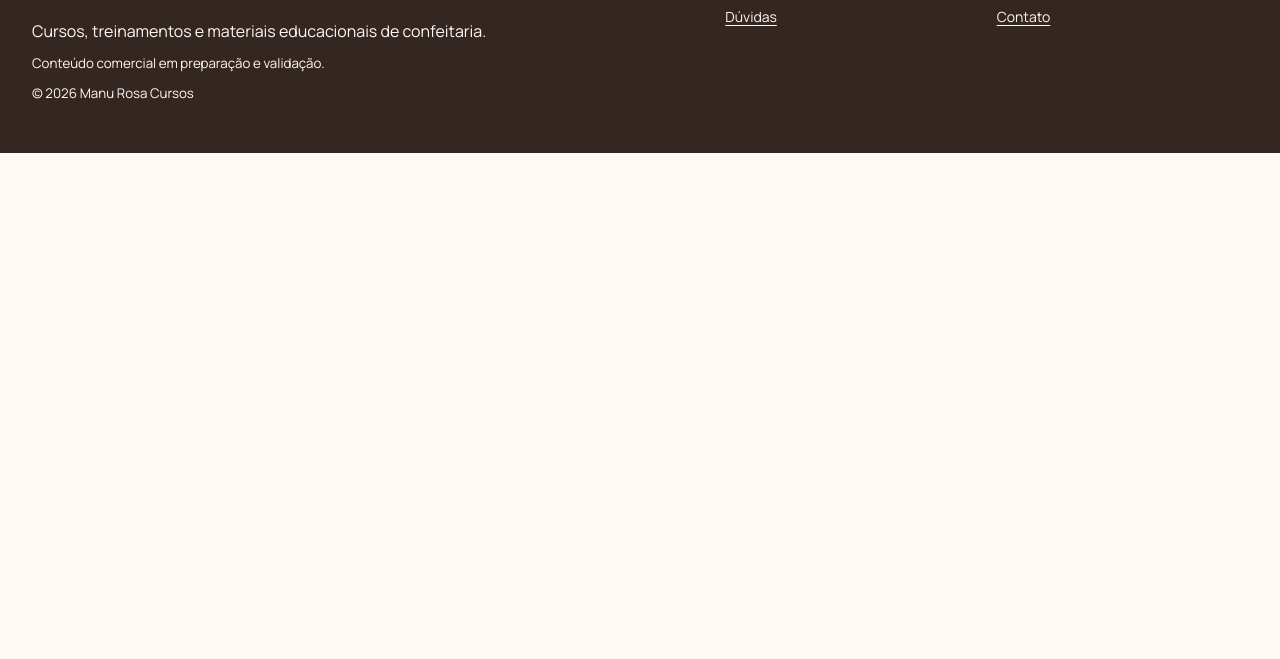
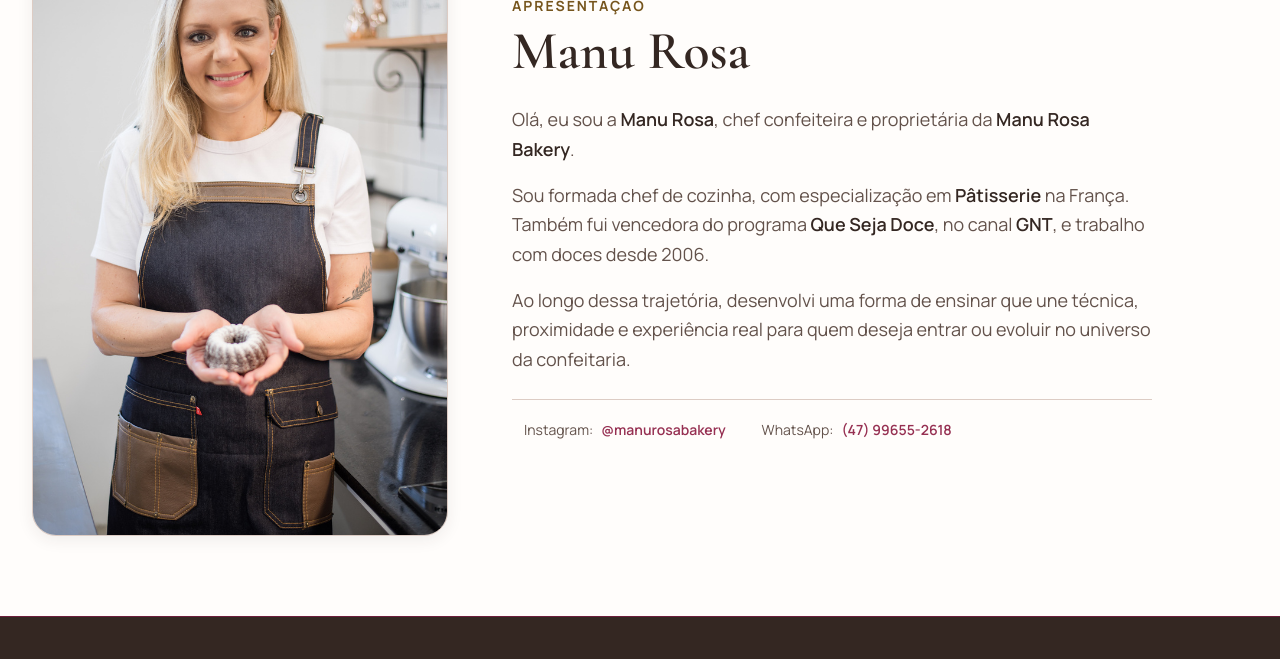
Before and after one commit to maicon-oliveira-dev/manu_repaginada, an Astro site in the folder astro-site/: page /cursos in a window 1280 px wide. Shown: the part 849-1508 px from the top of the page. Before the commit the page ends 1002 px from the top, so only its background shows below. Built offline with nearby package versions, Linux system fonts and the light colour scheme; Astro itself is replaced by a stand-in of ours.

Commit message:
feat: add courses presentation section

```diff
--- /dev/null
+++ b/astro-site/src/components/courses/CoursesPresentation.astro
@@ -0,0 +1,206 @@
+---
+import type { ImageMetadata } from 'astro';
+import { Picture } from 'astro:assets';
+import manuPortraitAsset from '../../assets/courses/manu-rosa-retrato.jpeg';
+import Container from '../ui/Container.astro';
+
+const manuPortrait: ImageMetadata = manuPortraitAsset;
+const whatsappHref =
+  'https://api.whatsapp.com/send?phone=5547996552618&text=Ol%C3%A1%2C%20gostaria%20de%20saber%20mais%20sobre%20os%20cursos%20da%20Chef%20Manu%20Rosa.';
+---
+
+<section class="courses-presentation" aria-labelledby="courses-presentation-title">
+  <Container size="wide">
+    <div class="courses-presentation__layout">
+      <figure class="courses-presentation__portrait">
+        <Picture
+          class="courses-presentation__image"
+          pictureAttributes={{ class: 'courses-presentation__picture' }}
+          src={manuPortrait}
+          formats={['avif', 'webp']}
+          fallbackFormat="jpeg"
+          width={701}
+          height={1050}
+          widths={[320, 480, 600, 701]}
+          sizes="(min-width: 40rem) 26rem, calc(100vw - 2rem)"
+          alt="Retrato da Chef Manu Rosa"
+          loading="lazy"
+          decoding="async"
+        />
+      </figure>
+
+      <div class="courses-presentation__content">
+        <header class="courses-presentation__heading">
+          <span class="courses-presentation__eyebrow">Apresentação</span>
+          <h2 id="courses-presentation-title">Manu Rosa</h2>
+        </header>
+
+        <div class="courses-presentation__copy">
+          <p>
+            Olá, eu sou a <strong>Manu Rosa</strong>, chef confeiteira e proprietária da <strong>Manu Rosa Bakery</strong>.
+          </p>
+          <p>
+            Sou formada chef de cozinha, com especialização em <strong>Pâtisserie</strong> na França. Também fui vencedora do programa <strong>Que Seja Doce</strong>, no canal <strong>GNT</strong>, e trabalho com doces desde 2006.
+          </p>
+          <p>
+            Ao longo dessa trajetória, desenvolvi uma forma de ensinar que une técnica, proximidade e experiência real para quem deseja entrar ou evoluir no universo da confeitaria.
+          </p>
+        </div>
+
+        <address class="courses-presentation__contacts">
+          <a href="https://www.instagram.com/manurosabakery/" target="_blank" rel="noopener noreferrer">
+            <span>Instagram:</span>
+            <strong>@manurosabakery</strong>
+          </a>
+          <a href={whatsappHref} target="_blank" rel="noopener noreferrer">
+            <span>WhatsApp:</span>
+            <strong>(47) 99655-2618</strong>
+          </a>
+        </address>
+      </div>
+    </div>
+  </Container>
+</section>
+
+<style>
+  .courses-presentation {
+    padding-block: clamp(var(--space-12), 7vw, var(--space-20));
+    background: var(--color-surface);
+  }
+
+  .courses-presentation__layout {
+    display: grid;
+    align-items: center;
+    gap: clamp(var(--space-8), 6vw, var(--space-16));
+  }
+
+  .courses-presentation__portrait {
+    width: 100%;
+    max-width: 26rem;
+    margin: 0 auto;
+    border: 0.0625rem solid var(--color-border);
+    border-radius: var(--radius-lg);
+    background: var(--color-background-soft);
+    box-shadow: var(--shadow-sm);
+    overflow: hidden;
+  }
+
+  .courses-presentation__portrait :global(.courses-presentation__picture) {
+    display: block;
+    aspect-ratio: 701 / 1050;
+  }
+
+  .courses-presentation__image {
+    width: 100%;
+    height: 100%;
+    object-fit: cover;
+  }
+
+  .courses-presentation__content {
+    display: grid;
+    max-width: 40rem;
+    gap: var(--space-6);
+  }
+
+  .courses-presentation__heading {
+    display: grid;
+    gap: var(--space-2);
+  }
+
+  .courses-presentation__eyebrow {
+    color: var(--color-accent);
+    font-size: var(--font-size-sm);
+    font-weight: var(--font-weight-bold);
+    letter-spacing: 0.14em;
+    line-height: var(--line-height-heading);
+    text-transform: uppercase;
+  }
+
+  .courses-presentation h2 {
+    font-size: var(--font-size-4xl);
+    line-height: var(--line-height-tight);
+  }
+
+  .courses-presentation__copy {
+    display: grid;
+    gap: var(--space-4);
+    color: var(--color-text-muted);
+    font-size: var(--font-size-lg);
+  }
+
+  .courses-presentation__copy strong {
+    color: var(--color-text);
+    font-weight: var(--font-weight-semibold);
+  }
+
+  .courses-presentation__contacts {
+    display: flex;
+    flex-wrap: wrap;
+    gap: var(--space-3);
+    padding-top: var(--space-2);
+    border-top: 0.0625rem solid var(--color-border);
+    font-style: normal;
+  }
+
+  .courses-presentation__contacts a {
+    display: inline-flex;
+    min-height: 2.75rem;
+    align-items: center;
+    gap: var(--space-2);
+    padding: var(--space-2) var(--space-3);
+    border-radius: var(--radius-sm);
+    color: var(--color-brand);
+    font-size: var(--font-size-sm);
+    text-decoration: none;
+  }
+
+  .courses-presentation__contacts a:hover {
+    background: var(--color-brand-soft);
+    color: var(--color-brand-hover);
+  }
+
+  .courses-presentation__contacts span {
+    color: var(--color-text-muted);
+  }
+
+  .courses-presentation__contacts strong {
+    font-weight: var(--font-weight-semibold);
+  }
+
+  @media (min-width: 56.25rem) {
+    .courses-presentation__layout {
+      grid-template-columns: minmax(20rem, 26rem) minmax(0, 1fr);
+    }
+
+    .courses-presentation__portrait {
+      justify-self: start;
+      margin: 0;
+    }
+  }
+
+  @media (max-width: 39.99rem) {
+    .courses-presentation {
+      padding-block: var(--space-12);
+    }
+
+    .courses-presentation__portrait {
+      max-width: 24rem;
+    }
+
+    .courses-presentation__content {
+      gap: var(--space-5);
+    }
+
+    .courses-presentation__copy {
+      font-size: var(--font-size-base);
+    }
+
+    .courses-presentation__contacts {
+      display: grid;
+    }
+
+    .courses-presentation__contacts a {
+      width: 100%;
+    }
+  }
+</style>
--- a/astro-site/src/pages/cursos/index.astro
+++ b/astro-site/src/pages/cursos/index.astro
@@ -1,6 +1,7 @@
 ---
 import BaseLayout from '../../layouts/BaseLayout.astro';
 import CoursesHero from '../../components/courses/CoursesHero.astro';
+import CoursesPresentation from '../../components/courses/CoursesPresentation.astro';
 ---
 
 <BaseLayout
@@ -8,4 +9,5 @@ import CoursesHero from '../../components/courses/CoursesHero.astro';
   description="Página institucional preparada para apresentar os cursos e treinamentos de confeitaria da Manu Rosa."
 >
   <CoursesHero />
+  <CoursesPresentation />
 </BaseLayout>
```
Also changed, not shown: astro-site/src/assets/courses/manu-rosa-retrato.jpeg (added).
